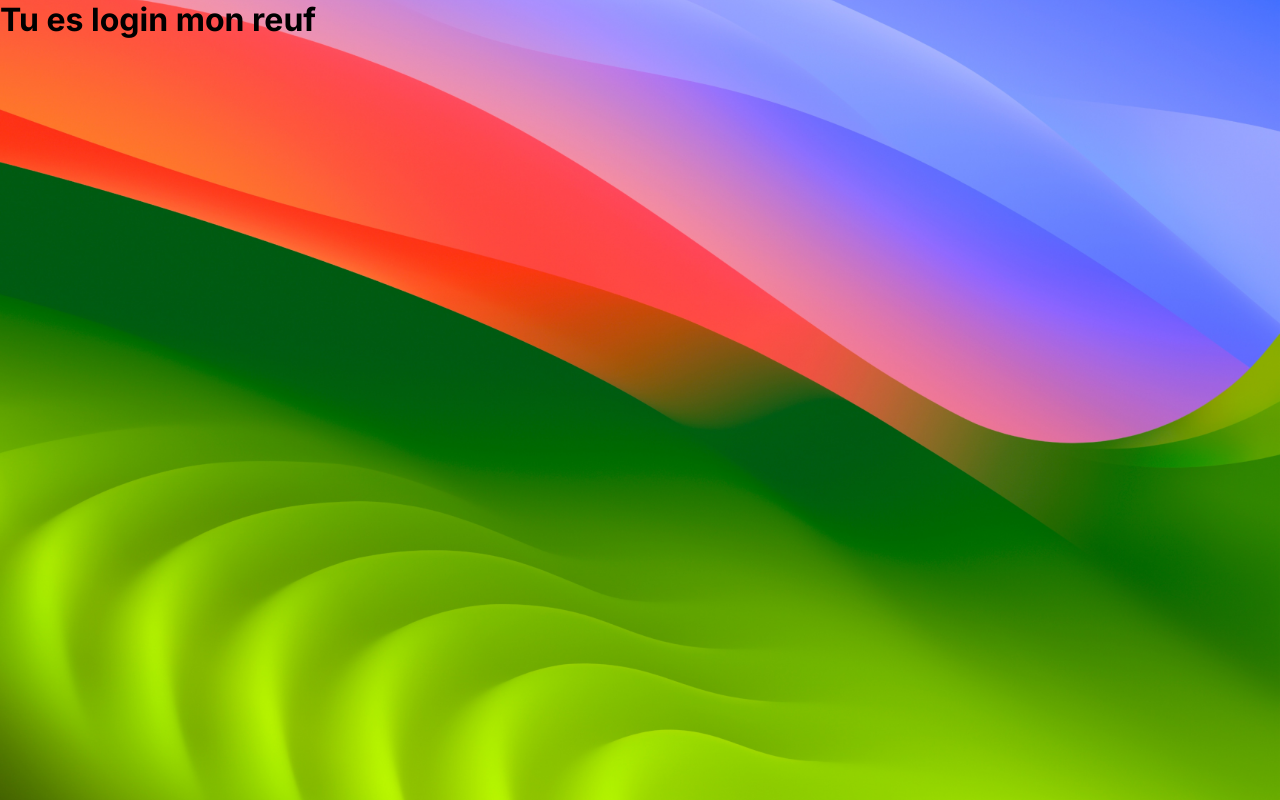
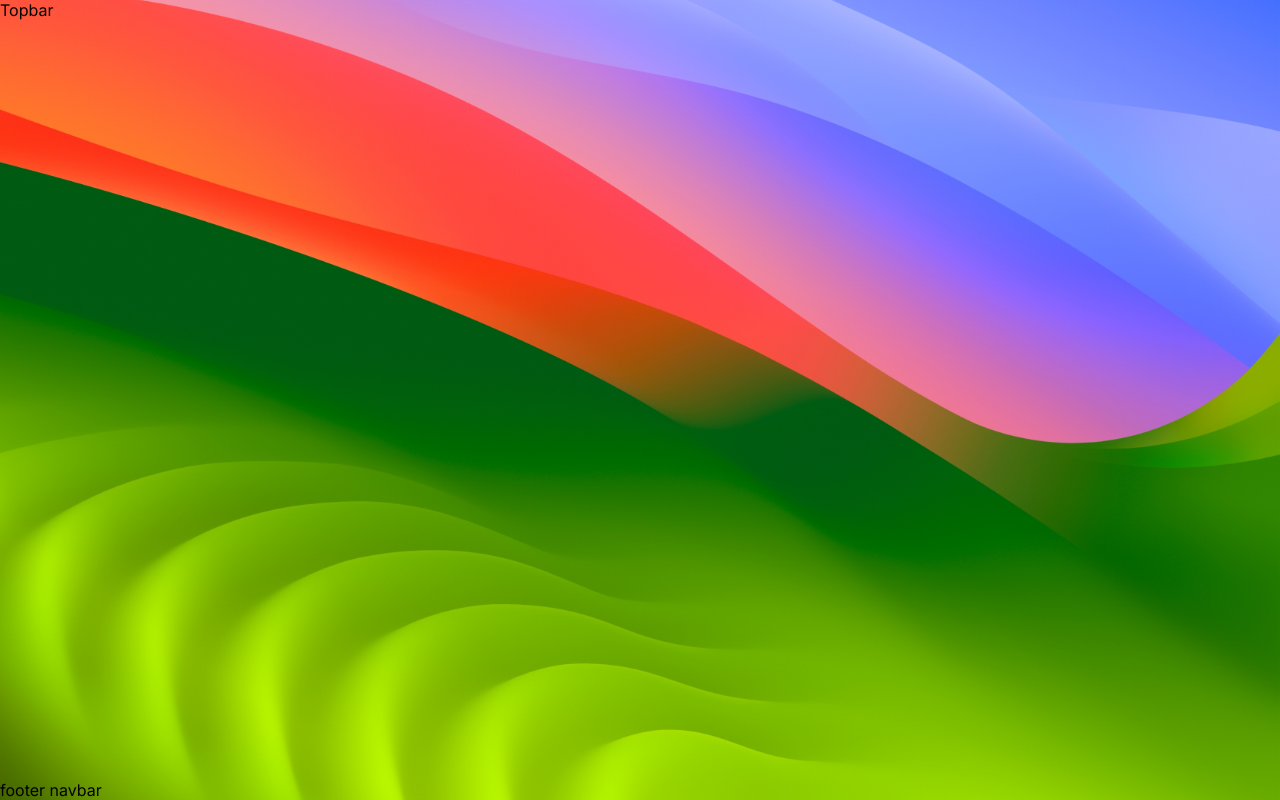
Before and after one commit to NapoTwiixe306/NapOS, a Next.js app: page /connected in a window 1280 px wide. Built offline with nearby package versions, Linux system fonts and the light colour scheme.

Commit message:
add navbar et topbar

```diff
--- a/app/connected/page.tsx
+++ b/app/connected/page.tsx
@@ -1,9 +1,12 @@
+import Navbar from "@/src/Components/Navbar";
+import Topbar from "@/src/Components/Topbar";
 import React from "react";
 
 export default function page() {
   return (
-    <div className="pied">
-      <h1>Tu es login mon reuf</h1>
-    </div>
+    <>
+      <Topbar/>
+      <Navbar/>
+    </>
   );
 }
--- a/app/layout.tsx
+++ b/app/layout.tsx
@@ -1,6 +1,8 @@
 import type { Metadata } from "next";
 import { Inter } from "next/font/google";
+
 import "../src/scss/App.scss";
+import Head from "next/head";
 
 const inter = Inter({ subsets: ["latin"] });
 
@@ -16,6 +18,9 @@ export default function RootLayout({
 }) {
   return (
     <html lang="en">
+      <Head>
+      <link rel="icon" href="./favicon.ico" sizes="any" />
+    </Head>
       <body className={inter.className}>{children}</body>
     </html>
   );
--- a/app/page.tsx
+++ b/app/page.tsx
@@ -1,9 +1,11 @@
 import Image from "next/image";
 import avatar from "../src/img/login/avatar.svg";
 import "../src/scss/App.scss";
+import Head from "next/head";
 export default function page() {
   return (
     <>
+
       <div className="login_view">
         <div className="Date_Hour">
           <p className="date">Wednesday Dec 6</p>
--- /dev/null
+++ b/src/Components/Navbar.tsx
@@ -0,0 +1,11 @@
+import React from 'react'
+
+export default function Navbar() {
+  return (
+    <>
+      <footer>
+        <p>footer navbar</p>
+      </footer>
+    </>
+  )
+}
--- /dev/null
+++ b/src/Components/Topbar.tsx
@@ -0,0 +1,7 @@
+import React from 'react'
+
+export default function Topbar() {
+  return (
+    <div>Topbar</div>
+  )
+}
--- a/src/scss/App.scss
+++ b/src/scss/App.scss
@@ -9,4 +9,9 @@ body {
 @import "./base/Reset.scss";
 @import "./base/Variables.scss";
 
+/*Components*/
+@import './Components/Topbar.scss';
+@import './Components/Navbar.scss';
+
 @import "./views/login.scss";
+@import "./views/connected.scss";
--- a/src/scss/Components/Navbar.scss
+++ b/src/scss/Components/Navbar.scss
@@ -0,0 +1,4 @@
+footer{
+    position: absolute;
+    bottom: 0;
+}
--- a/src/scss/style.css
+++ b/src/scss/style.css
@@ -28,6 +28,11 @@ a {
 /*Navbar*/
 /*Safari*/
 /*Settings*/
+/*Components*/
+footer {
+  position: absolute;
+  bottom: 0; }
+
 /*Light Theme*/
 /*TopBar*/
 /*Navbar*/
@@ -75,4 +80,15 @@ a {
         outline: none;
         color: #ffffff; }
 
+/*Light Theme*/
+/*TopBar*/
+/*Navbar*/
+/*Safari*/
+/*Settings*/
+/*DarkTheme*/
+/*TopBar*/
+/*Navbar*/
+/*Safari*/
+/*Settings*/
+
 /*# sourceMappingURL=style.css.map */
--- /dev/null
+++ b/src/scss/views/connected.scss
@@ -0,0 +1 @@
+@import '../base/Variables.scss';
```
Also changed, not shown: 1 other file (tests, documents, lock files or other folders).
